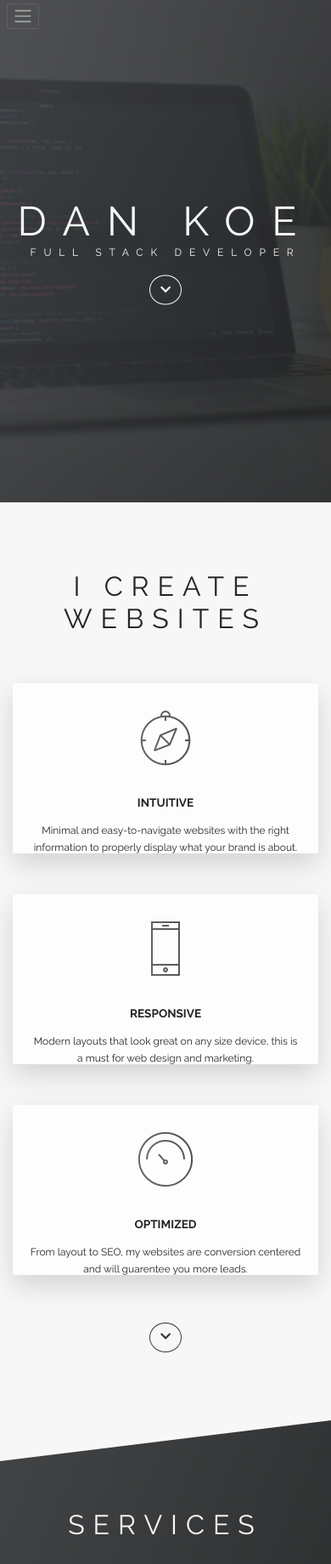
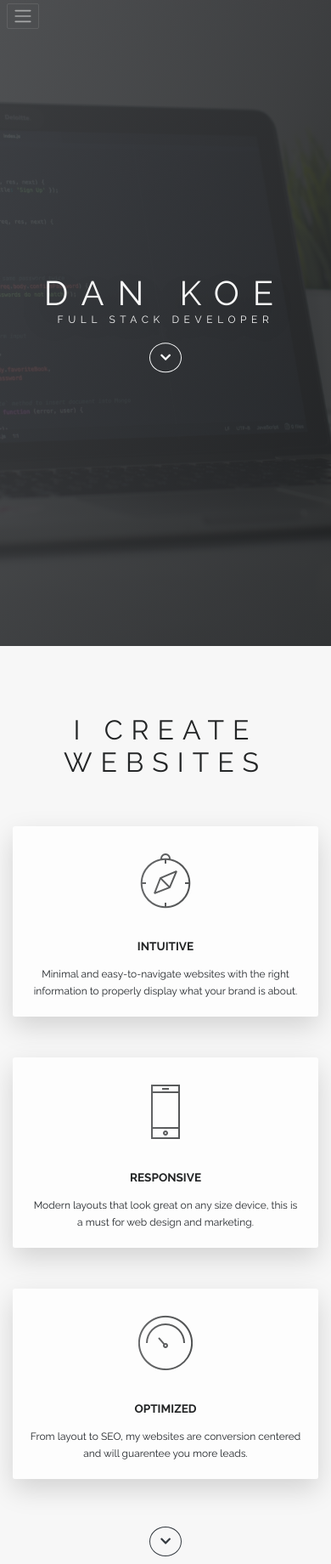
Before and after one commit to thedankoe/personalSite, a Node server app: page / in a window 390 px wide. Shown: the top 1840 px of the page at 85% size. Run offline with Node 20, Linux system fonts and the light colour scheme; some libraries are stand-ins or nearby versions.

Commit message:
responsive changes

```diff
--- a/app.js
+++ b/app.js
@@ -76,10 +76,10 @@ app.get('/blog', (req,res) => {
   res.render('blog');
 });
 
-app.listen(process.env.PORT, process.env.IP, function(){
-   console.log("Server has started");
+// app.listen(process.env.PORT, process.env.IP, function(){
+//    console.log("Server has started");
+// });
+
+app.listen(port, () => {
+  console.log('Server started on http://localhost:' + port);
 });
-
-// app.listen(port, () => {
-//   console.log('Server started on http://localhost:' + port);
-// });
--- a/public/css/style.css
+++ b/public/css/style.css
@@ -99,7 +99,8 @@ body {
     animation: moveInLeft 1.2s ease-out; }
     @media (max-width: 28.125em) {
       .heading-primary--main {
-        font-size: 6rem; } }
+        font-size: 5rem;
+        letter-spacing: 2rem; } }
   .heading-primary--sub {
     display: block;
     font-size: 1.5rem;
@@ -112,7 +113,7 @@ body {
         letter-spacing: 1.3rem; } }
     @media (max-width: 28.125em) {
       .heading-primary--sub {
-        letter-spacing: 1.1rem; } }
+        letter-spacing: .7rem; } }
   .heading-primary--button {
     padding: .75rem 1.5rem;
     border-radius: 50%;
@@ -175,7 +176,7 @@ body {
     height: 25rem; }
     @media (max-width: 48em) {
       .about-box__height {
-        height: 20rem; } }
+        height: 23rem; } }
   .about-box__icon {
     font-size: 6rem;
     margin-bottom: .5rem;
@@ -202,6 +203,9 @@ body {
   transition: all .3s; }
   .blog-box__height {
     height: 40rem; }
+    @media (max-width: 28.125em) {
+      .blog-box__height {
+        height: 45rem; } }
   .blog-box__image {
     background-size: cover;
     height: 20rem;
@@ -238,7 +242,8 @@ body {
     @media (max-width: 28.125em) {
       .blog-box__read {
         font-size: 2rem;
-        margin-top: 2rem; } }
+        margin-top: 2rem;
+        letter-spacing: 0; } }
   .blog-box a {
     text-decoration: none;
     color: #f7f7f7; }
@@ -527,11 +532,10 @@ body {
   position: relative; }
   @media (max-width: 56.25em) {
     .section-header {
-      height: 70vh;
       background-image: linear-gradient(105deg, rgba(65, 67, 69, 0.9) 0%, rgba(35, 37, 38, 0.9) 70%, transparent 70%), url(../images/hero-image.jpg); } }
   @media (max-width: 37.5em) {
     .section-header {
-      height: 70vh;
+      height: 90vh;
       background-image: linear-gradient(to right bottom, rgba(65, 67, 69, 0.9), rgba(35, 37, 38, 0.9)), url(../images/hero-image.jpg); } }
   .section-header__name {
     position: absolute;
--- a/sass/base/_typography.scss
+++ b/sass/base/_typography.scss
@@ -42,7 +42,8 @@ body {
 		animation: moveInLeft 1.2s ease-out;
 
 		@include respond(smallest) {
-			font-size: 6rem;
+			font-size: 5rem;
+			letter-spacing: 2rem;
 		}
 	}
 
@@ -60,7 +61,7 @@ body {
         }
 
 		@include respond(smallest) {
-            letter-spacing: 1.1rem;
+            letter-spacing: .7rem;
         }
 	}
 
--- a/sass/components/_about-box.scss
+++ b/sass/components/_about-box.scss
@@ -11,7 +11,7 @@
         height: 25rem;
 
         @include respond(bs-md) {
-            height: 20rem;
+            height: 23rem;
         }
     }
 
--- a/sass/components/_blog-box.scss
+++ b/sass/components/_blog-box.scss
@@ -9,6 +9,10 @@
 
     &__height {
         height: 40rem;
+
+        @include respond(smallest) {
+            height: 45rem;
+        }
     }
 
     &__image {
@@ -59,6 +63,7 @@
         @include respond(smallest) {
             font-size: 2rem;
             margin-top: 2rem;
+            letter-spacing: 0;
         }
     }
 
--- a/sass/pages/_home.scss
+++ b/sass/pages/_home.scss
@@ -11,7 +11,6 @@
 	position: relative;
 
 	@include respond(tab-port) {
-		height: 70vh;
 		background-image: linear-gradient(105deg,
                                     rgba($color-primary-light, .9) 0%,
                                     rgba($color-primary-dark, .9) 70%,
@@ -20,7 +19,7 @@
 	}
 
 	@include respond(phone) {
-		height: 70vh;
+		height: 90vh;
 		background-image: linear-gradient(to right bottom,
                                     rgba($color-primary-light, .9),
                                     rgba($color-primary-dark, .9)),
```
